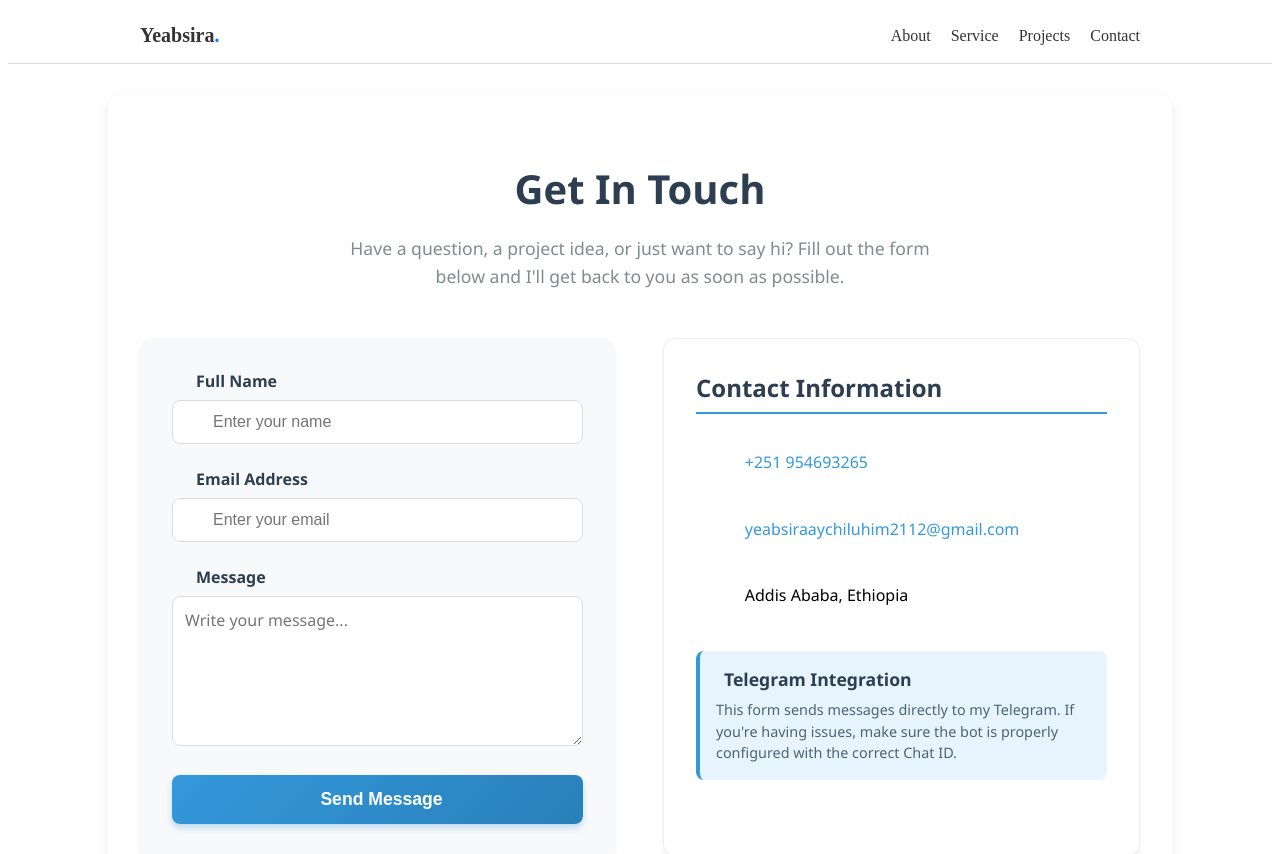
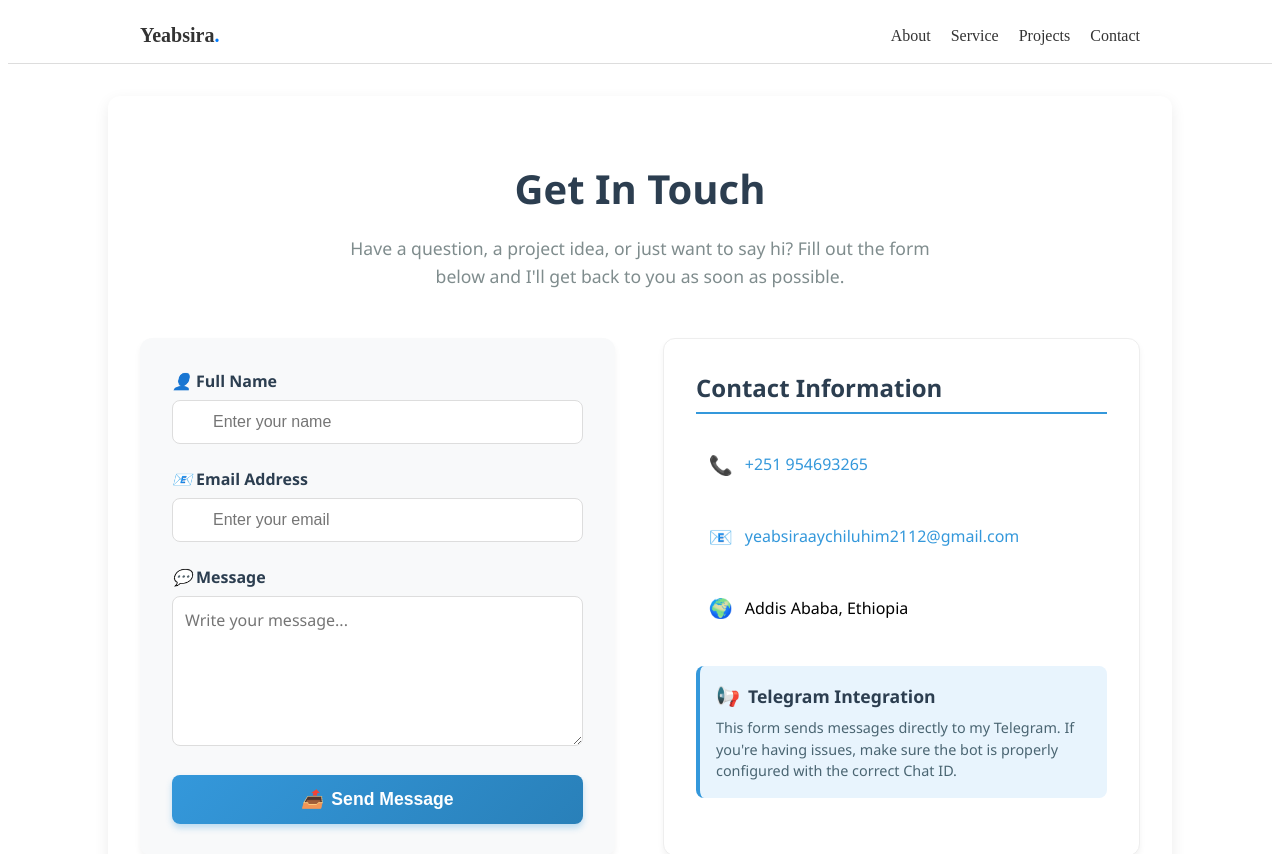
Before and after one commit to yeab2112/My-Portfolio, a React (Vite) app: page /contact in a window 1280 px wide. Shown: the top 854 px of the page. Built offline with nearby package versions, Linux system fonts and the light colour scheme.

Commit message:
FOR THE  contact bage cel

```diff
--- a/src/Pages/Contact.jsx
+++ b/src/Pages/Contact.jsx
@@ -1,6 +1,6 @@
 import React, { useState } from "react";
 
-export default function Contact() {
+const Contact = () => {
   const [formData, setFormData] = useState({
     name: "",
     email: "",
@@ -67,14 +67,14 @@ export default function Contact() {
       {/* Status Messages */}
       {submitStatus === "success" && (
         <div style={styles.successMessage}>
-          <i className="fas fa-check-circle" style={styles.icon}></i>
+          <i className="icon" style={styles.icon}>✅</i>
           Message sent successfully! I'll get back to you soon.
         </div>
       )}
 
       {submitStatus === "error" && (
         <div style={styles.errorMessage}>
-          <i className="fas fa-exclamation-circle" style={styles.icon}></i>
+          <i className="icon" style={styles.icon}>❌</i>
           Failed to send message. Please try again or contact me directly.
           {errorDetails && <div style={styles.errorDetails}>Error: {errorDetails}</div>}
           <div style={styles.troubleshoot}>
@@ -100,7 +100,7 @@ export default function Contact() {
         <form style={styles.form} onSubmit={handleSubmit}>
           <div style={styles.formGroup}>
             <label htmlFor="name" style={styles.label}>
-              <i className="fas fa-user" style={styles.inputIcon}></i>
+              <i className="icon" style={styles.inputIcon}>👤</i>
               Full Name
             </label>
             <input
@@ -117,7 +117,7 @@ export default function Contact() {
 
           <div style={styles.formGroup}>
             <label htmlFor="email" style={styles.label}>
-              <i className="fas fa-envelope" style={styles.inputIcon}></i>
+              <i className="icon" style={styles.inputIcon}>📧</i>
               Email Address
             </label>
             <input
@@ -134,7 +134,7 @@ export default function Contact() {
 
           <div style={styles.formGroup}>
             <label htmlFor="message" style={styles.label}>
-              <i className="fas fa-comment" style={styles.inputIcon}></i>
+              <i className="icon" style={styles.inputIcon}>💬</i>
               Message
             </label>
             <textarea
@@ -156,12 +156,12 @@ export default function Contact() {
           >
             {isSubmitting ? (
               <>
-                <i className="fas fa-spinner fa-spin" style={styles.buttonIcon}></i>
+                <span style={styles.spinner}></span>
                 Sending...
               </>
             ) : (
               <>
-                <i className="fas fa-paper-plane" style={styles.buttonIcon}></i>
+                <i className="icon" style={styles.buttonIcon}>📤</i>
                 Send Message
               </>
             )}
@@ -172,29 +172,23 @@ export default function Contact() {
         <div style={styles.contactInfo}>
           <h3 style={styles.infoTitle}>Contact Information</h3>
           <div style={styles.contactItem}>
-            <span style={styles.contactIcon}>
-              <i className="fas fa-phone"></i>
-            </span>
+            <span style={styles.contactIcon}>📞</span>
             <a href="tel:+251954693265" style={styles.contactLink}>+251 954693265</a>
           </div>
           <div style={styles.contactItem}>
-            <span style={styles.contactIcon}>
-              <i className="fas fa-envelope"></i>
-            </span>
+            <span style={styles.contactIcon}>📧</span>
             <a href="mailto:yeabsiraaychiluhim2112@gmail.com" style={styles.contactLink}>
               yeabsiraaychiluhim2112@gmail.com
             </a>
           </div>
           <div style={styles.contactItem}>
-            <span style={styles.contactIcon}>
-              <i className="fas fa-map-marker-alt"></i>
-            </span>
+            <span style={styles.contactIcon}>🌍</span>
             <span>Addis Ababa, Ethiopia</span>
           </div>
 
           <div style={styles.telegramInfo}>
             <h4 style={styles.telegramTitle}>
-              <i className="fab fa-telegram" style={styles.telegramIcon}></i>
+              <span style={styles.telegramIcon}>📢</span>
               Telegram Integration
             </h4>
             <p style={styles.telegramText}>
@@ -206,7 +200,7 @@ export default function Contact() {
       </div>
     </div>
   );
-}
+};
 
 const styles = {
   container: {
@@ -261,7 +255,6 @@ const styles = {
   },
   inputIcon: {
     marginRight: "0.5rem",
-    color: "#3498db",
     width: "16px",
   },
   input: {
@@ -309,6 +302,15 @@ const styles = {
   buttonIcon: {
     marginRight: "0.5rem",
   },
+  spinner: {
+    width: "16px",
+    height: "16px",
+    border: "2px solid transparent",
+    borderTop: "2px solid white",
+    borderRadius: "50%",
+    marginRight: "8px",
+    animation: "spin 1s linear infinite",
+  },
   contactInfo: {
     flex: 1,
     minWidth: "250px",
@@ -338,7 +340,6 @@ const styles = {
   contactIcon: {
     marginRight: "12px",
     fontSize: "1.2rem",
-    color: "#3498db",
     width: "24px",
     textAlign: "center",
   },
@@ -421,7 +422,6 @@ const styles = {
   },
   telegramIcon: {
     marginRight: "0.5rem",
-    color: "#3498db",
     fontSize: "1.2rem",
   },
   telegramText: {
@@ -431,3 +431,15 @@ const styles = {
     color: "#4a6572",
   },
 };
+
+// Add keyframes for spinner animation
+const styleSheet = document.styleSheets[0];
+const keyframes = `
+@keyframes spin {
+  0% { transform: rotate(0deg); }
+  100% { transform: rotate(360deg); }
+}
+`;
+styleSheet.insertRule(keyframes, styleSheet.cssRules.length);
+
+export default Contact;
```
